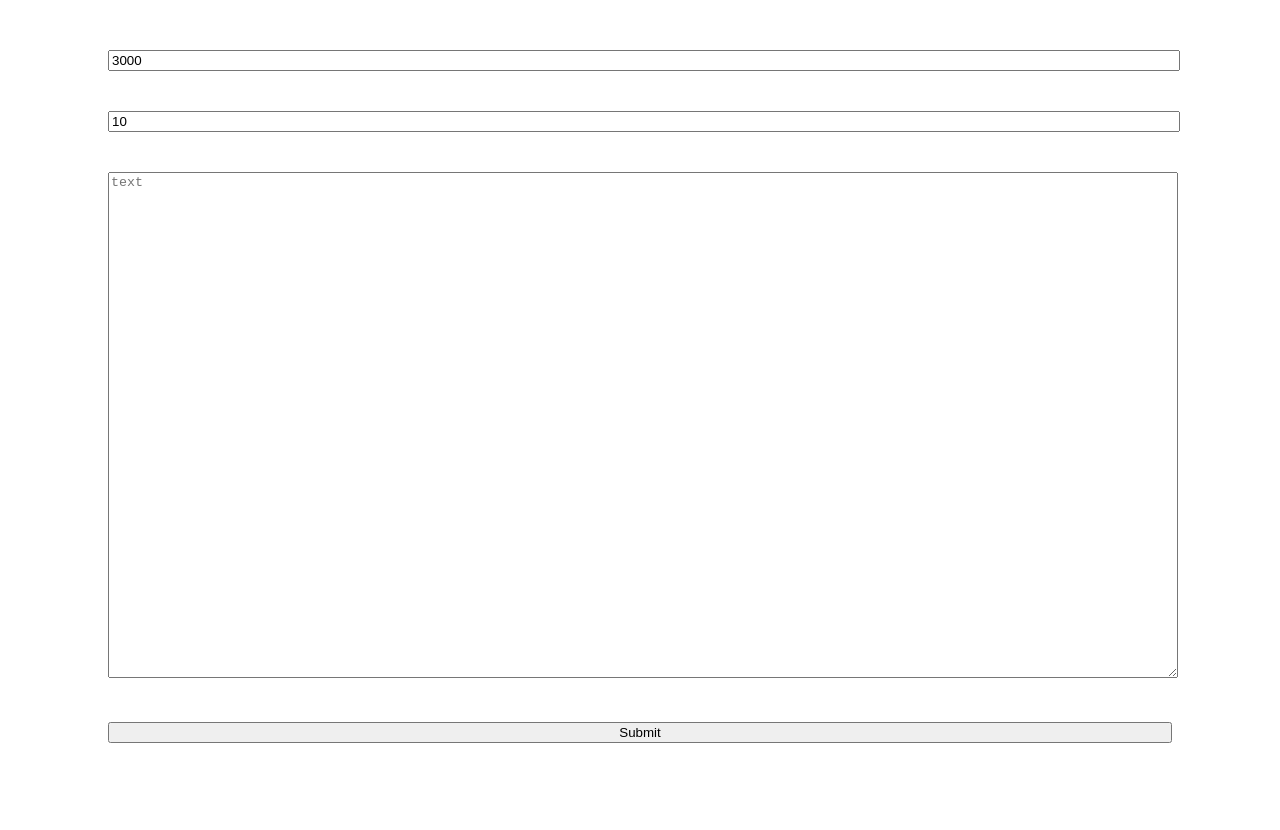
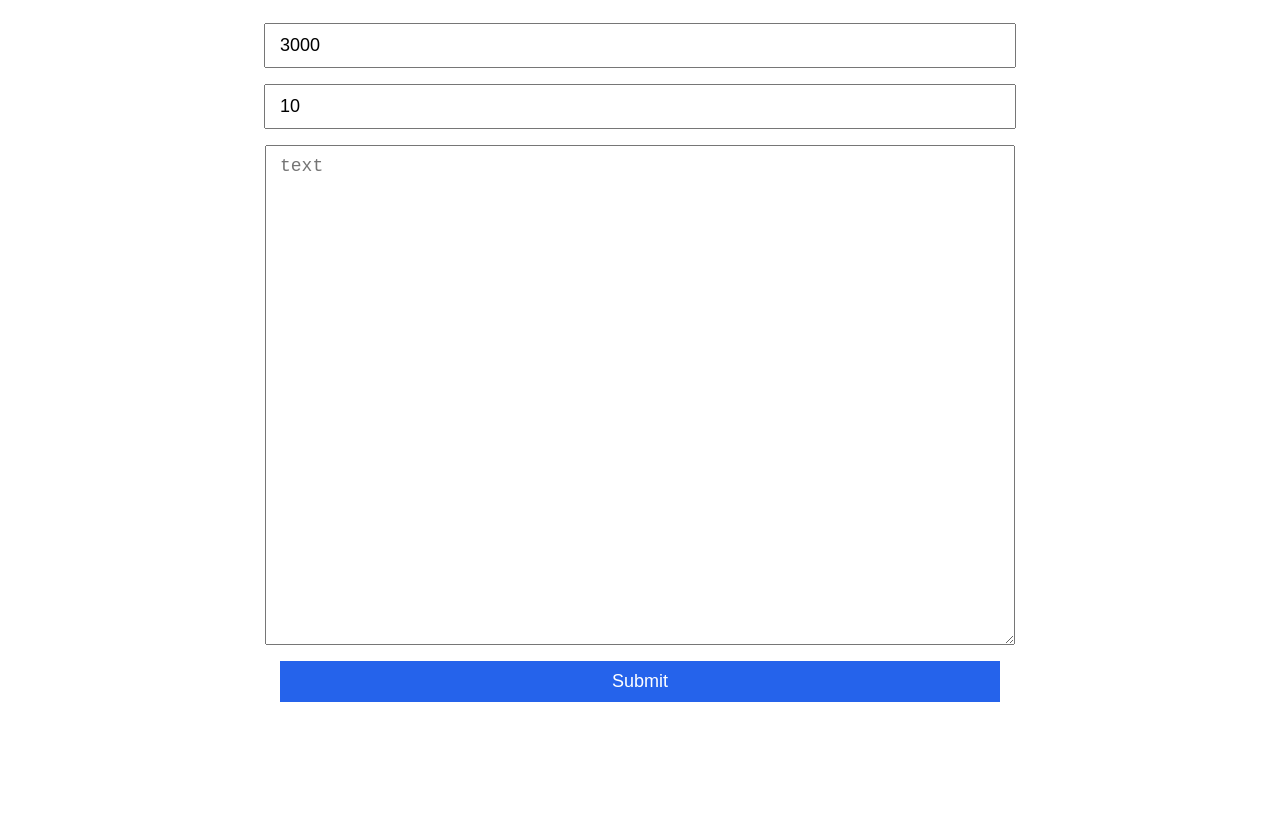
Before and after one commit to ss497254/keyboard-auto-typer, a plain HTML site: page public/index.html in a window 1280 px wide. Shown: the part 58-888 px from the top of the page. After the commit the page ends 800 px from the top, so only its background shows below. Drawn offline with Linux system fonts and the light colour scheme.

Commit message:
update: index.html

```diff
--- a/public/index.html
+++ b/public/index.html
@@ -5,23 +5,47 @@
     <meta name="viewport" content="width=device-width, initial-scale=1.0" />
     <title>Keyboard auto typer</title>
     <style>
+      body,
+      html {
+        height: 100%;
+        margin: 0;
+      }
+
       #form {
-        max-width: 1080px;
+        height: calc(100% - 40px);
+        display: flex;
+        flex-direction: column;
+        align-items: center;
+        gap: 16px;
         margin-inline: auto;
-        padding: 100px;
+        padding-inline: 20px;
+      }
+
+      #form > h1 {
+        text-align: center;
       }
 
       #form > textarea {
-        min-height: 500px;
+        flex-grow: 1;
       }
+
+      #form > button {
+        color: white;
+        background-color: #2563eb;
+        border: none;
+      }
+
       #form > * {
-        width: 100%;
-        margin-bottom: 40px;
+        max-width: 720px;
+        width: 90%;
+        font-size: 18px;
+        padding: 10px 14px;
       }
     </style>
   </head>
   <body>
     <form id="form">
+      <h1>Keyboard auto typer</h1>
       <input
         name="start_after"
         type="number"
@@ -34,7 +58,8 @@
     </form>
     <script>
       const form = document.getElementById("form");
-      form.addEventListener("submit", (e) => {
+
+      function listner(e) {
         e.preventDefault();
         const form = e.currentTarget;
         const startAfter = parseInt(
@@ -42,7 +67,9 @@
         );
         const delay = parseInt(form.elements.namedItem("delay").value);
         const text = form.elements.namedItem("text").value.split("\n");
+
         console.log("submit", { delay, startAfter, text });
+        alert("send");
 
         fetch("/send", {
           method: "POST",
@@ -50,8 +77,12 @@
             "Content-Type": "application/json",
           },
           body: JSON.stringify({ startAfter, delay, text }),
-        }).catch(alert);
-      });
+        })
+          .catch(alert)
+          .then(() => alert("sent!"));
+      }
+
+      form.addEventListener("submit", listner);
     </script>
   </body>
 </html>
```
